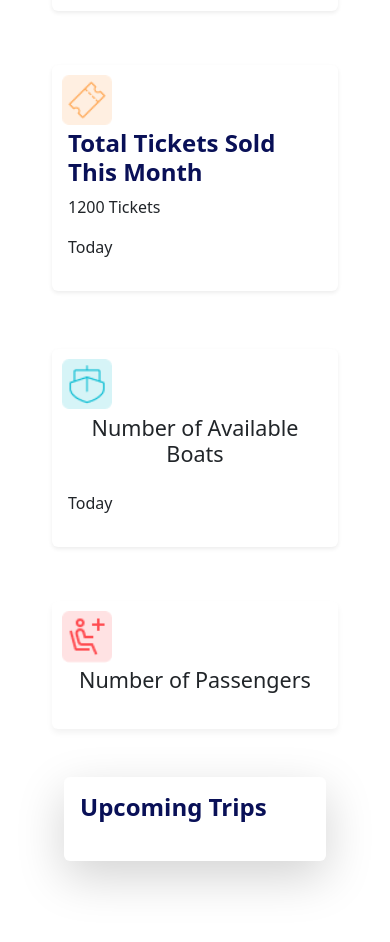
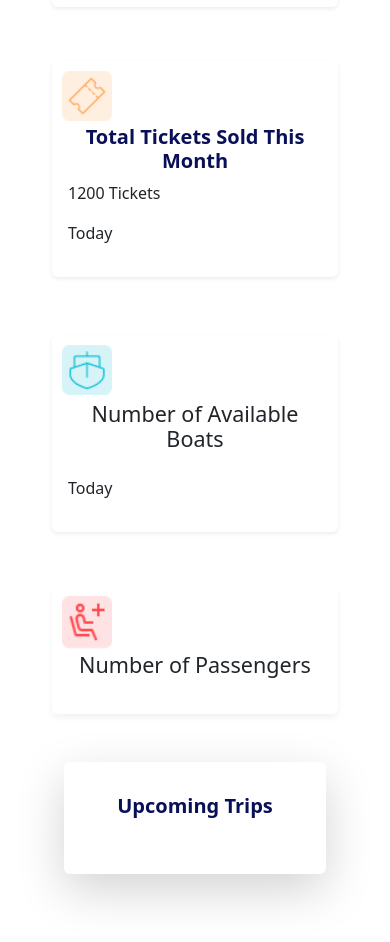
Before and after one commit to Elevate-Company/KCQ-Ferry-Ticketing-System, a React (Create React App) app in the folder frontend/: page /dashboard in a window 390 px wide. Shown: the part 1240-2182 px from the top of the page. Built offline with nearby package versions, Linux system fonts and the light colour scheme.

Commit message:
responsive design

```diff
--- a/frontend/src/core/upcomingtripcard.js
+++ b/frontend/src/core/upcomingtripcard.js
@@ -4,14 +4,15 @@
 
 function UpcomingTripCard() {
   return (
-    <div className="container">
-      <div className="row">
-        {/* Render a single card with the header inside */}
-        <div className="col-12 col-md-6 col-lg-6"> {/* Increased width for the card */}
-          <div className="card shadow-lg border-0 mb-4">
+    <div className="container-fluid"> {/* Adjust container to fluid for full-width on larger screens */}
+      <div className="row justify-content-center"> {/* Center card on larger screens */}
+        {/* Card column sizing adjusted for responsiveness */}
+        <div className="col-12 col-md-10 col-lg-8">
+          <div className="card shadow-lg border-0 mb-4 responsive-card">
             <div className="card-body">
               <div className="col-12">
                 <h5 className="mb-4">Upcoming Trips</h5>
+                {/* Additional content can be placed here */}
               </div>
             </div>
           </div>
--- a/frontend/src/css/upcomingtripcard.css
+++ b/frontend/src/css/upcomingtripcard.css
@@ -1,11 +1,37 @@
-/* Increased width for the card in UpcomingTripCard */
-.card {
-    width: 100%; /* Ensure the card takes full width of the column */
+/* Responsive card styling */
+.responsive-card {
+  width: 100%; /* Ensures the card takes full width of the column */
+  height: auto; /* Adjust height automatically */
+  max-width: 100%; /* Keeps within container bounds */
+  transition: all 0.3s ease; /* Smooth resizing transition */
+}
+
+/* Card header styling */
+.card-body h5 {
+  font-size: 1.5rem;
+  font-weight: 600;
+  color: #091057;
+  text-align: center;
+}
+
+/* Responsive adjustments */
+@media (max-width: 576px) {
+  .responsive-card {
+      padding: 1rem; /* Reduced padding on smaller screens */
   }
+  .card-body h5 {
+      font-size: 1.25rem; /* Adjust font size for smaller screens */
+  }
+}
 
-  /* Optional custom styles for the header */
-  .card-body h5 {
-    font-size: 1.5rem;  /* Larger font size for the header */
-    font-weight: 600;    /* Bold font */
-    color: #091057;      /* Dark color for the text */
+@media (min-width: 768px) {
+  .responsive-card {
+      padding: 1.5rem; /* Increase padding for medium screens */
   }
+}
+
+@media (min-width: 992px) {
+  .responsive-card {
+      padding: 2rem; /* Increase padding on larger screens */
+  }
+}
```
